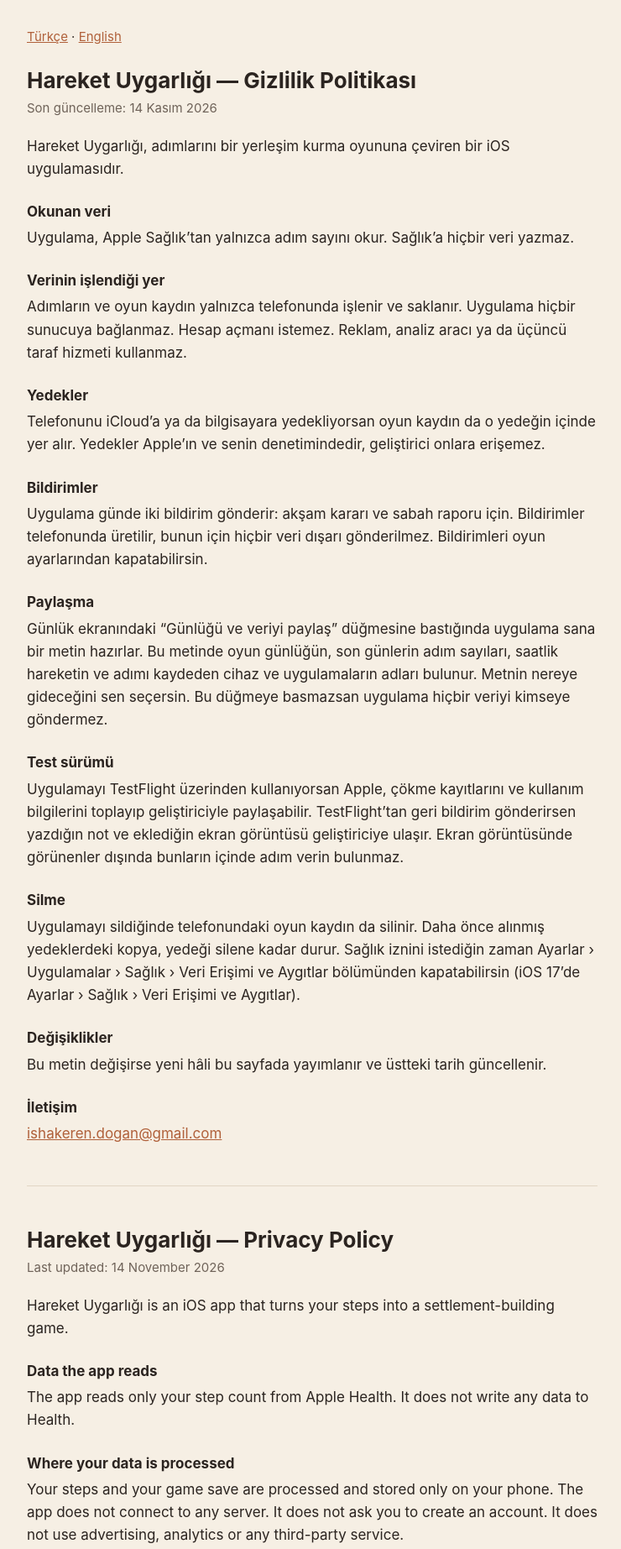
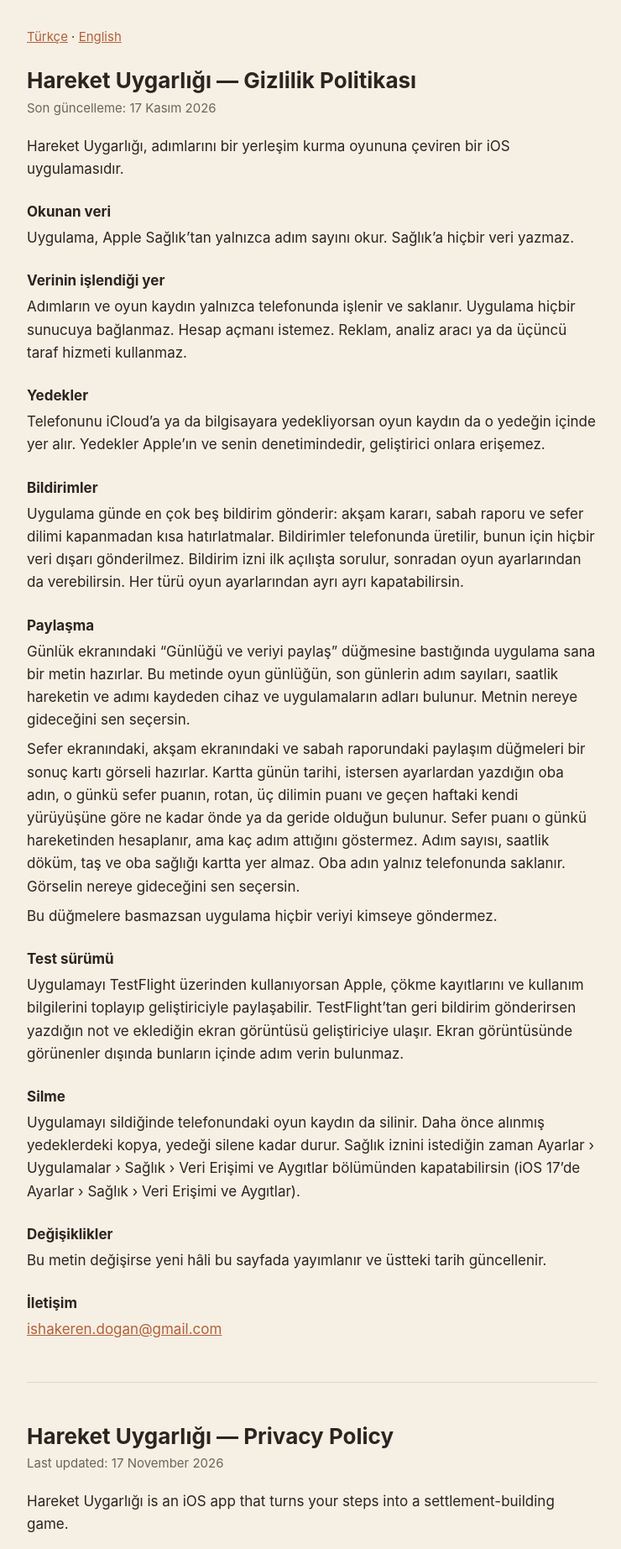
Before and after one commit to SaitomoPM/hareketuygarligi-gizlilik, a plain HTML site: page index.html in a window 1280 px wide. Shown: the top 1845 px of the page at 84% size, without its empty margins (268-1008 px from the left). Drawn offline with Linux system fonts and the light colour scheme.

Commit message:
Bildirim sayısı ve sonuç kartı paylaşımı
Günde en çok beş bildirim, izin ilk açılışta ya da sonradan ayarlardan.
Sefer sonuç kartı: kartta ne var, ne yok.

Co-Authored-By: Claude Opus 5.5 <noreply@anthropic.com>

```diff
--- a/index.html
+++ b/index.html
@@ -27,7 +27,7 @@
 
 <section id="tr" lang="tr">
 <h1>Hareket Uygarlığı — Gizlilik Politikası</h1>
-<p class="date">Son güncelleme: 14 Kasım 2026</p>
+<p class="date">Son güncelleme: 17 Kasım 2026</p>
 <p>Hareket Uygarlığı, adımlarını bir yerleşim kurma oyununa çeviren bir iOS uygulamasıdır.</p>
 
 <h2>Okunan veri</h2>
@@ -40,10 +40,12 @@
 <p>Telefonunu iCloud’a ya da bilgisayara yedekliyorsan oyun kaydın da o yedeğin içinde yer alır. Yedekler Apple’ın ve senin denetimindedir, geliştirici onlara erişemez.</p>
 
 <h2>Bildirimler</h2>
-<p>Uygulama günde iki bildirim gönderir: akşam kararı ve sabah raporu için. Bildirimler telefonunda üretilir, bunun için hiçbir veri dışarı gönderilmez. Bildirimleri oyun ayarlarından kapatabilirsin.</p>
+<p>Uygulama günde en çok beş bildirim gönderir: akşam kararı, sabah raporu ve sefer dilimi kapanmadan kısa hatırlatmalar. Bildirimler telefonunda üretilir, bunun için hiçbir veri dışarı gönderilmez. Bildirim izni ilk açılışta sorulur, sonradan oyun ayarlarından da verebilirsin. Her türü oyun ayarlarından ayrı ayrı kapatabilirsin.</p>
 
 <h2>Paylaşma</h2>
-<p>Günlük ekranındaki “Günlüğü ve veriyi paylaş” düğmesine bastığında uygulama sana bir metin hazırlar. Bu metinde oyun günlüğün, son günlerin adım sayıları, saatlik hareketin ve adımı kaydeden cihaz ve uygulamaların adları bulunur. Metnin nereye gideceğini sen seçersin. Bu düğmeye basmazsan uygulama hiçbir veriyi kimseye göndermez.</p>
+<p>Günlük ekranındaki “Günlüğü ve veriyi paylaş” düğmesine bastığında uygulama sana bir metin hazırlar. Bu metinde oyun günlüğün, son günlerin adım sayıları, saatlik hareketin ve adımı kaydeden cihaz ve uygulamaların adları bulunur. Metnin nereye gideceğini sen seçersin.</p>
+<p>Sefer ekranındaki, akşam ekranındaki ve sabah raporundaki paylaşım düğmeleri bir sonuç kartı görseli hazırlar. Kartta günün tarihi, istersen ayarlardan yazdığın oba adın, o günkü sefer puanın, rotan, üç dilimin puanı ve geçen haftaki kendi yürüyüşüne göre ne kadar önde ya da geride olduğun bulunur. Sefer puanı o günkü hareketinden hesaplanır, ama kaç adım attığını göstermez. Adım sayısı, saatlik döküm, taş ve oba sağlığı kartta yer almaz. Oba adın yalnız telefonunda saklanır. Görselin nereye gideceğini sen seçersin.</p>
+<p>Bu düğmelere basmazsan uygulama hiçbir veriyi kimseye göndermez.</p>
 
 <h2>Test sürümü</h2>
 <p>Uygulamayı TestFlight üzerinden kullanıyorsan Apple, çökme kayıtlarını ve kullanım bilgilerini toplayıp geliştiriciyle paylaşabilir. TestFlight’tan geri bildirim gönderirsen yazdığın not ve eklediğin ekran görüntüsü geliştiriciye ulaşır. Ekran görüntüsünde görünenler dışında bunların içinde adım verin bulunmaz.</p>
@@ -62,7 +64,7 @@
 
 <section id="en" lang="en">
 <h1>Hareket Uygarlığı — Privacy Policy</h1>
-<p class="date">Last updated: 14 November 2026</p>
+<p class="date">Last updated: 17 November 2026</p>
 <p>Hareket Uygarlığı is an iOS app that turns your steps into a settlement-building game.</p>
 
 <h2>Data the app reads</h2>
@@ -75,10 +77,12 @@
 <p>If you back up your phone to iCloud or to a computer, your game save is included in that backup. Backups are under the control of Apple and yourself; the developer has no access to them.</p>
 
 <h2>Notifications</h2>
-<p>The app sends two notifications a day: one for the evening decision and one for the morning report. Notifications are created on your phone and no data is sent anywhere for them. You can turn them off in the game settings.</p>
+<p>The app sends at most five notifications a day: the evening decision, the morning report and short reminders before an expedition time slot closes. Notifications are created on your phone and no data is sent anywhere for them. Permission is asked when you first open the app, and you can also grant it later in the game settings. You can turn each type off separately in the game settings.</p>
 
 <h2>Sharing</h2>
-<p>When you tap “Günlüğü ve veriyi paylaş” (Share journal and data) on the Journal screen, the app prepares a text for you. It contains your game journal, your step counts for recent days, your hourly activity, and the names of the devices and apps that recorded your steps. You choose where the text goes. Unless you tap this button, the app sends no data to anyone.</p>
+<p>When you tap “Günlüğü ve veriyi paylaş” (Share journal and data) on the Journal screen, the app prepares a text for you. It contains your game journal, your step counts for recent days, your hourly activity, and the names of the devices and apps that recorded your steps. You choose where the text goes.</p>
+<p>The share buttons on the expedition screen, the evening screen and the morning report prepare a result card image. The card shows the date, your camp name if you entered one in settings, that day's expedition score, your route, the points of the three time slots, and how far ahead of or behind your own walk from the same day last week you are. The expedition score is calculated from your movement that day, but it does not show how many steps you took. Step counts, the hourly breakdown, stones and camp health are not on the card. Your camp name is stored only on your phone. You choose where the image goes.</p>
+<p>Unless you tap one of these buttons, the app sends no data to anyone.</p>
 
 <h2>Test version</h2>
 <p>If you use the app through TestFlight, Apple may collect crash logs and usage information and share them with the developer. If you send feedback through TestFlight, your note and any screenshot you attach reach the developer. Apart from what is visible in a screenshot, these contain no step data.</p>
```
